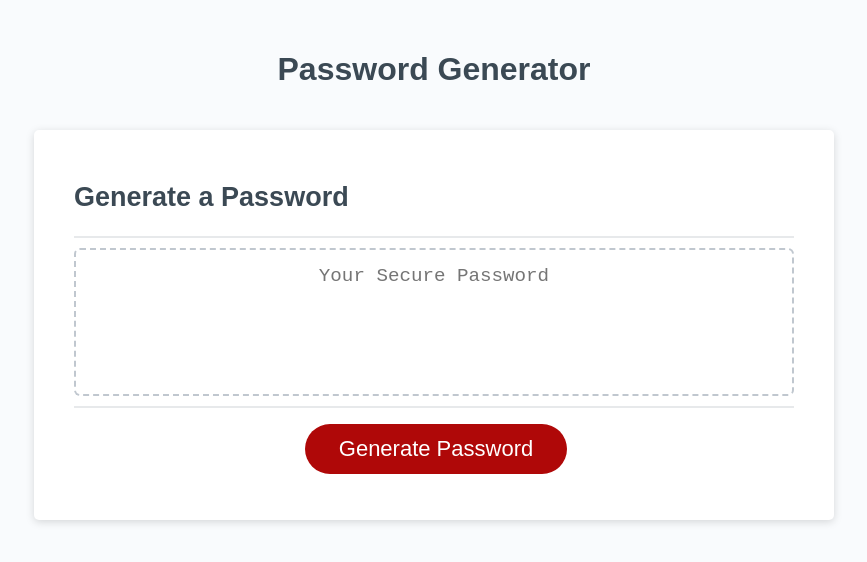
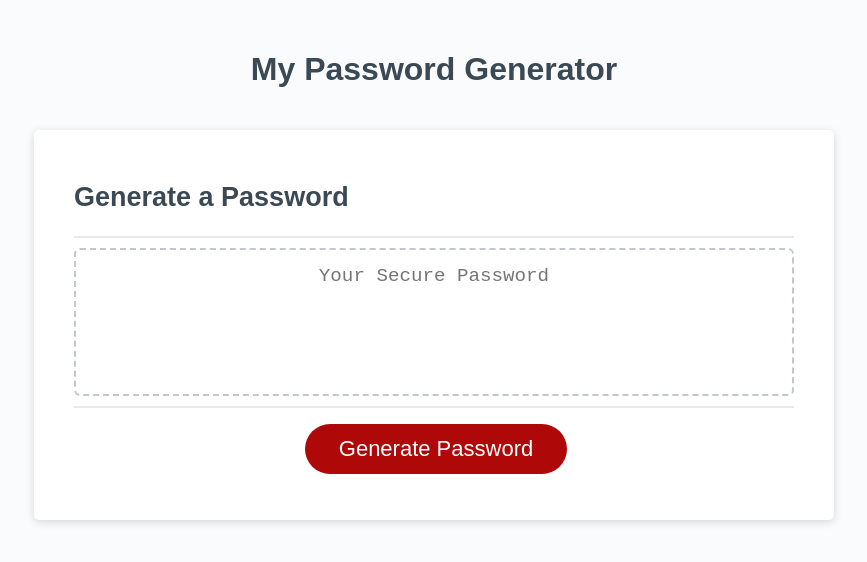
Before and after one commit to Arandall88/password-generator, a plain HTML site: page Develop/index.html in a window 1280 px wide. Shown: the whole page, without its empty margins (206-1073 px from the left). Drawn offline with Linux system fonts and the light colour scheme.

Commit message:
updates h1 in index.html

```diff
--- a/Develop/index.html
+++ b/Develop/index.html
@@ -10,7 +10,7 @@
   <body>
     <div class="wrapper">
       <header>
-        <h1>Password Generator</h1>
+        <h1>My Password Generator</h1>
       </header>
       <div class="card">
         <div class="card-header">
```
